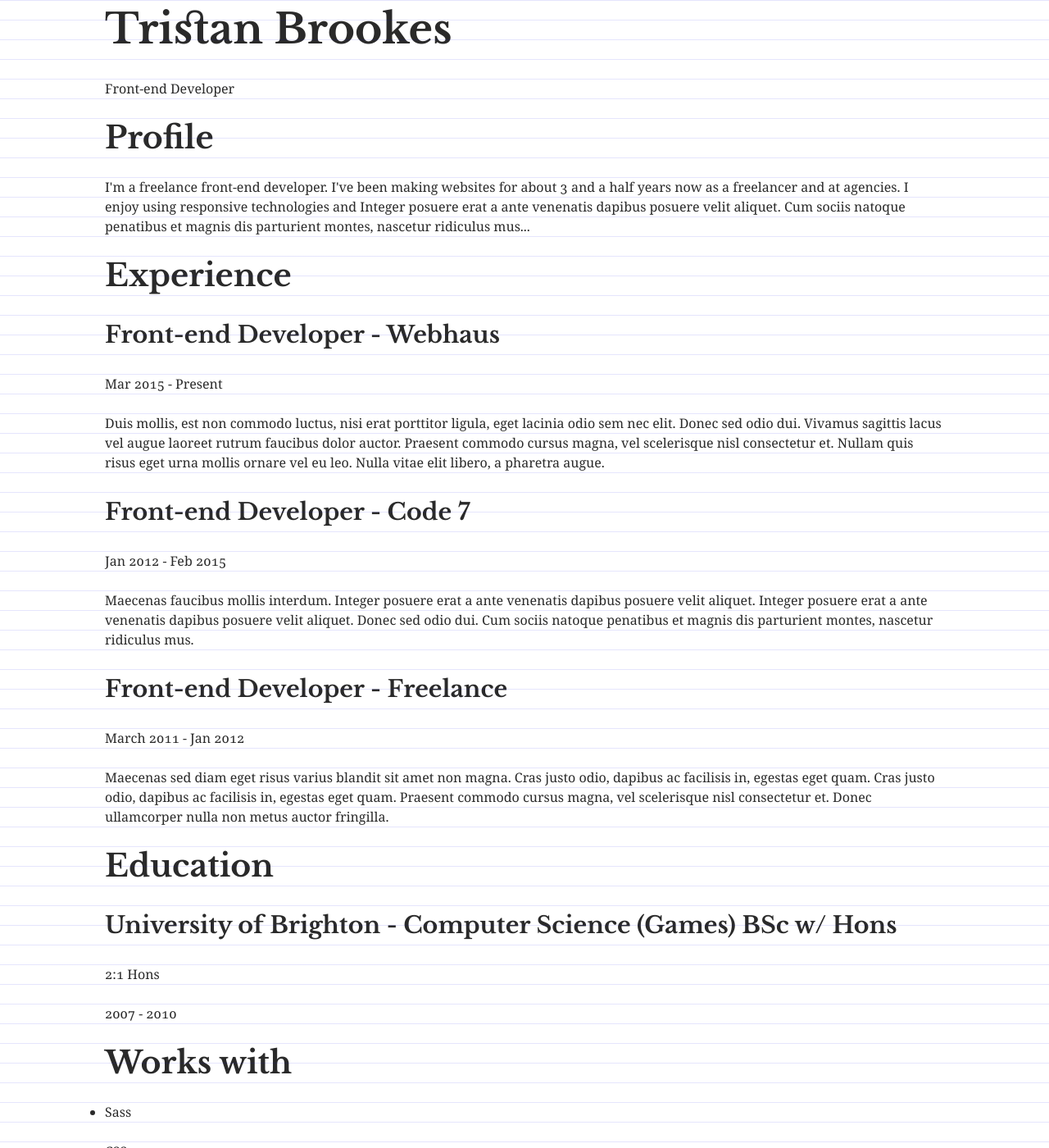
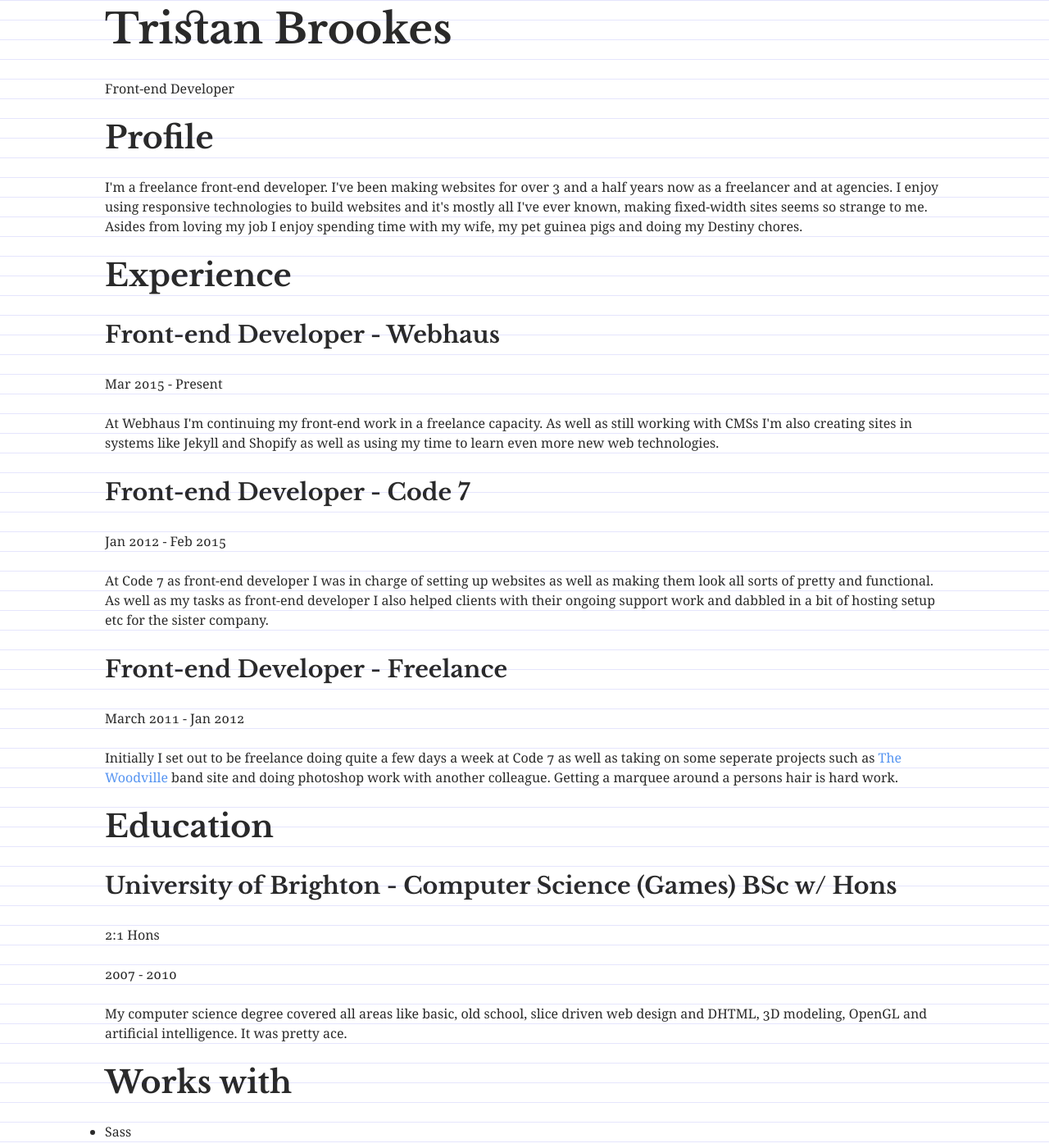
Before and after one commit to tristyb/resume, a Jekyll site: the page built from index.html, in a window 1280 px wide and 1400 px high. Shown: the whole window at 82% size. Built offline with Jekyll 4.4.1, drawn with Linux system fonts in a browser that asks for light colours; nearby versions of some CDN libraries.

Commit message:
Most content added.

```diff
--- a/index.html
+++ b/index.html
@@ -4,7 +4,7 @@ layout: default
 
 <section class="profile">
     <h2>Profile</h2>
-    <p>I'm a freelance front-end developer. I've been making websites for about 3 and a half years now as a freelancer and at agencies. I enjoy using responsive technologies and Integer posuere erat a ante venenatis dapibus posuere velit aliquet. Cum sociis natoque penatibus et magnis dis parturient montes, nascetur ridiculus mus...</p>
+    <p>I'm a freelance front-end developer. I've been making websites for over 3 and a half years now as a freelancer and at agencies. I enjoy using responsive technologies to build websites and it's mostly all I've ever known, making fixed-width sites seems so strange to me. Asides from loving my job I enjoy spending time with my wife, my pet guinea pigs and doing my Destiny chores.</p>
 </section>
 
 <section class="experience">
@@ -12,17 +12,17 @@ layout: default
     <div class="job">
         <h3>Front-end Developer - Webhaus</h3>
         <p class="timescale">Mar 2015 - Present</p>
-        <p class="about">Duis mollis, est non commodo luctus, nisi erat porttitor ligula, eget lacinia odio sem nec elit. Donec sed odio dui. Vivamus sagittis lacus vel augue laoreet rutrum faucibus dolor auctor. Praesent commodo cursus magna, vel scelerisque nisl consectetur et. Nullam quis risus eget urna mollis ornare vel eu leo. Nulla vitae elit libero, a pharetra augue.</p>
+        <p class="about">At Webhaus I'm continuing my front-end work in a freelance capacity. As well as still working with CMSs I'm also creating sites in systems like Jekyll and Shopify as well as using my time to learn even more new web technologies.</p>
     </div>
     <div class="job">
         <h3>Front-end Developer - Code 7</h3>
         <p class="timescale">Jan 2012 - Feb 2015</p>
-        <p class="about">Maecenas faucibus mollis interdum. Integer posuere erat a ante venenatis dapibus posuere velit aliquet. Integer posuere erat a ante venenatis dapibus posuere velit aliquet. Donec sed odio dui. Cum sociis natoque penatibus et magnis dis parturient montes, nascetur ridiculus mus.</p>
+        <p class="about">At Code 7 as front-end developer I was in charge of setting up websites as well as making them look all sorts of pretty and functional. As well as my tasks as front-end developer I also helped clients with their ongoing support work and dabbled in a bit of hosting setup etc for the sister company.</p>
     </div>
     <div class="job">
         <h3>Front-end Developer - Freelance</h3>
         <p class="timescale">March 2011 - Jan 2012</p>
-        <p class="about">Maecenas sed diam eget risus varius blandit sit amet non magna. Cras justo odio, dapibus ac facilisis in, egestas eget quam. Cras justo odio, dapibus ac facilisis in, egestas eget quam. Praesent commodo cursus magna, vel scelerisque nisl consectetur et. Donec ullamcorper nulla non metus auctor fringilla.</p>
+        <p class="about">Initially I set out to be freelance doing quite a few days a week at Code 7 as well as taking on some seperate projects such as <a href="http://www.thewoodville.com">The Woodville</a> band site and doing photoshop work with another colleague. Getting a marquee around a persons hair is hard work.</p>
     </div>
 </section>
 
@@ -32,6 +32,7 @@ layout: default
         <h3>University of Brighton - Computer Science (Games) BSc w/ Hons</h3>
         <p class="grade">2:1 Hons</p>
         <p class="timescale">2007 - 2010</p>
+        <p class="about">My computer science degree covered all areas like basic, old school, slice driven web design and DHTML, 3D modeling, OpenGL and artificial intelligence. It was pretty ace.</p>
     </div>
 </section>
 
```
Also changed, not shown: 1 other file.
